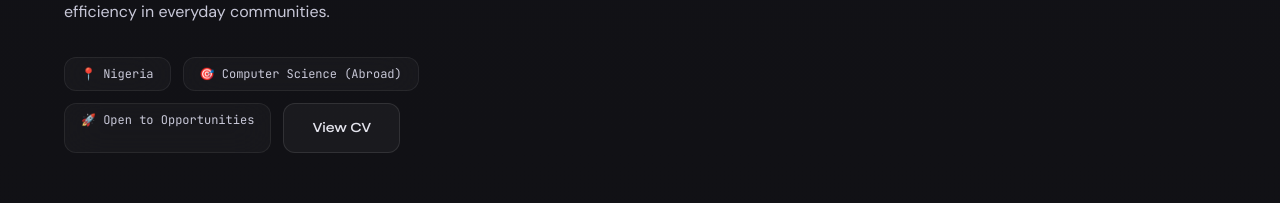
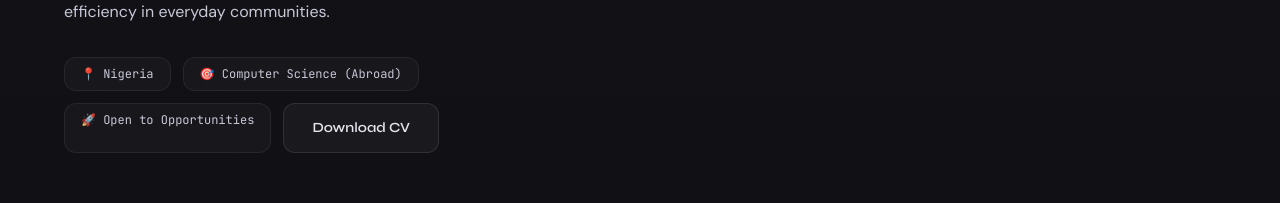
Before and after one commit to Ayanrinde/MY-PORTFOLIO-, a React (Vite) app: page / in a window 1280 px wide. Shown: the part 5529-5732 px from the top of the page. Built offline with nearby package versions, Linux system fonts and the light colour scheme.

Commit message:
Fix CV download

```diff
--- a/src/components/sections/About.jsx
+++ b/src/components/sections/About.jsx
@@ -91,11 +91,12 @@ export default function About() {
               </div>
 
               <a
-                href="/cv.pdf" target="_blank" rel="noopener noreferrer"
-                className="btn-secondary text-sm px-7 py-3.5"
-              >
-                View CV
-              </a>
+  href="/cv.pdf"
+  download
+  className="btn-secondary text-sm px-7 py-3.5"
+>
+  Download CV
+</a>
             </div>
           </motion.div>
 
```
Also changed, not shown: 1 other file (tests, documents, lock files or other folders).
